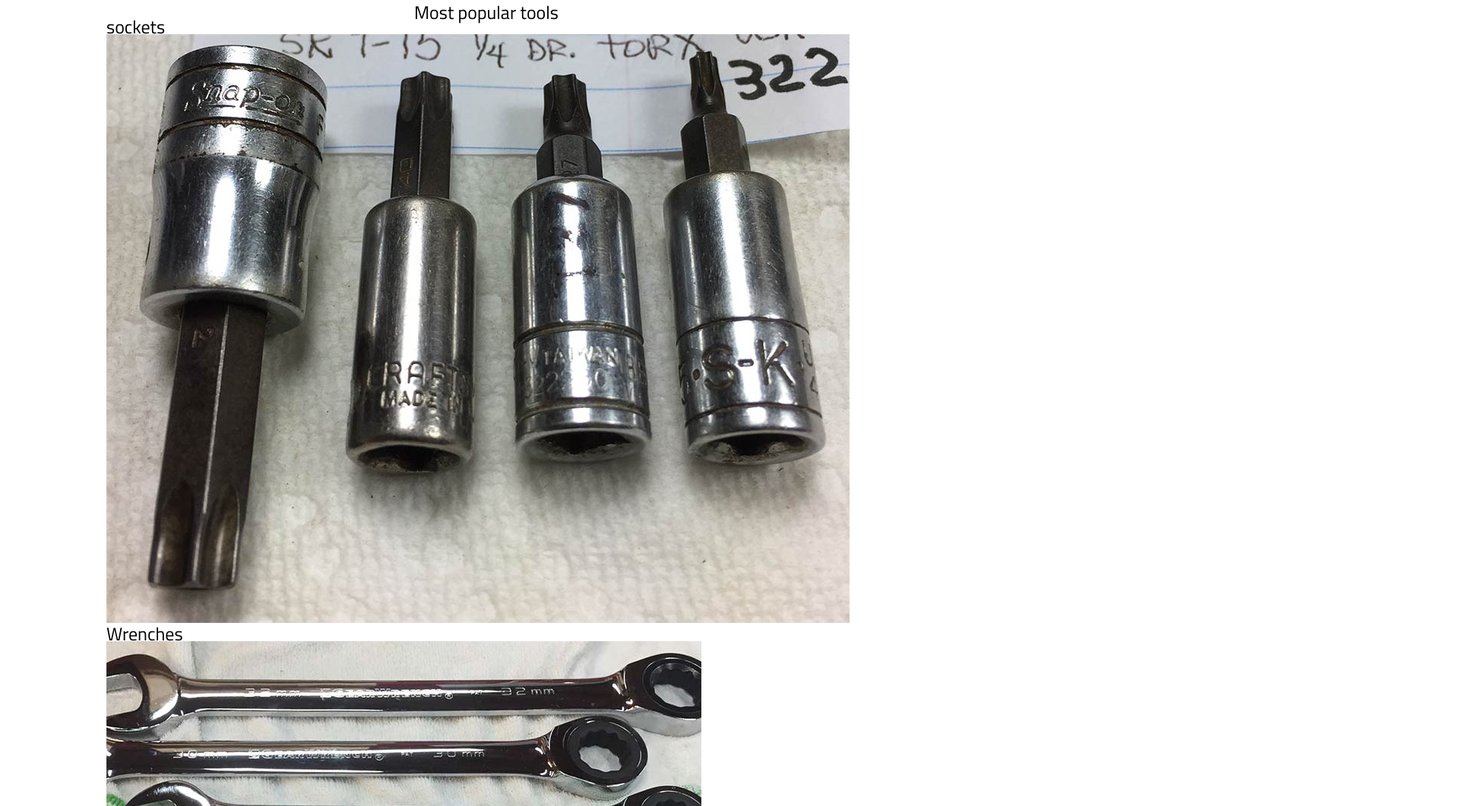
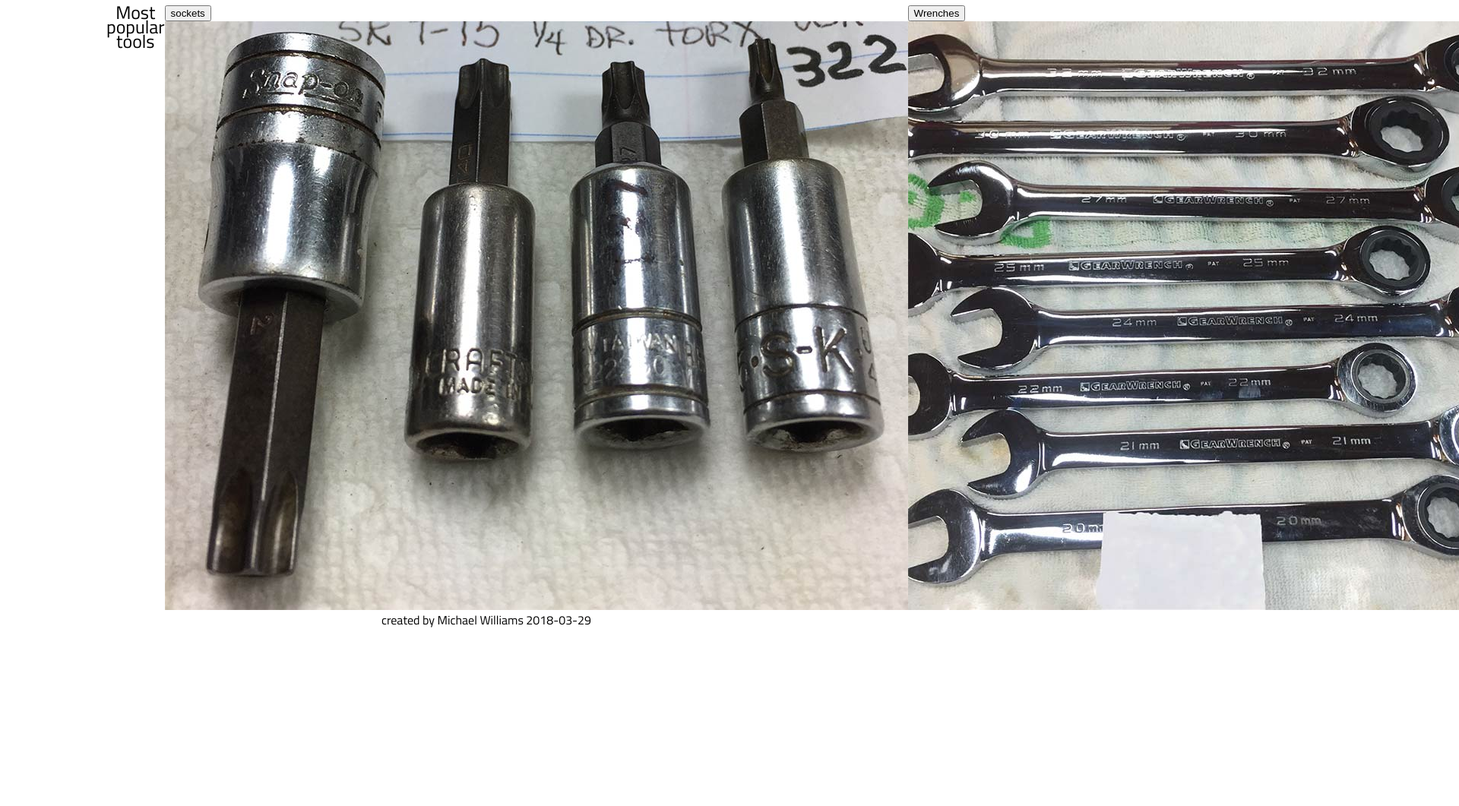
Before and after one commit to mikeyjwilliams/tools-flex, a plain HTML site: page index.html in a window 1280 px wide. Shown: the part 239-1300 px from the top of the page at 76% size, 1920 px wide, since content can reach past the window. After the commit the page ends 1067 px from the top, so only its background shows below. Drawn offline with Linux system fonts and the light colour scheme.

Commit message:
button instead of h3s in bottom section

```diff
--- a/index.html
+++ b/index.html
@@ -54,21 +54,21 @@
           </p>
         </div>
       </section>
-      <div class="tool-display">
+      <section>
         <h3 class="center">Most popular tools</h3>
         <div class="card">
-          <h3>sockets</h3>
+          <button type="button">sockets</button>
           <img src="img/i322-socket-1.jpg" alt="sockets to socket page">
         </div>
         <div class="card">
-          <h3>Wrenches</h3>
+          <button type="button">Wrenches</button>
           <img src="img/a2-wrench.jpg" alt="wrenches link to wrench page">
         </div>
         <div class="card">
-          <h3>Air Tools</h3>
+          <button type="button">Air Tools</button>
           <img src="img/b48-air.jpg" alt="air tools link to air tools page">
         </div>
-      </div>
+      </section>
     </main>
     <footer class="center">
       <p>created by Michael Williams 2018-03-29</p>
```
